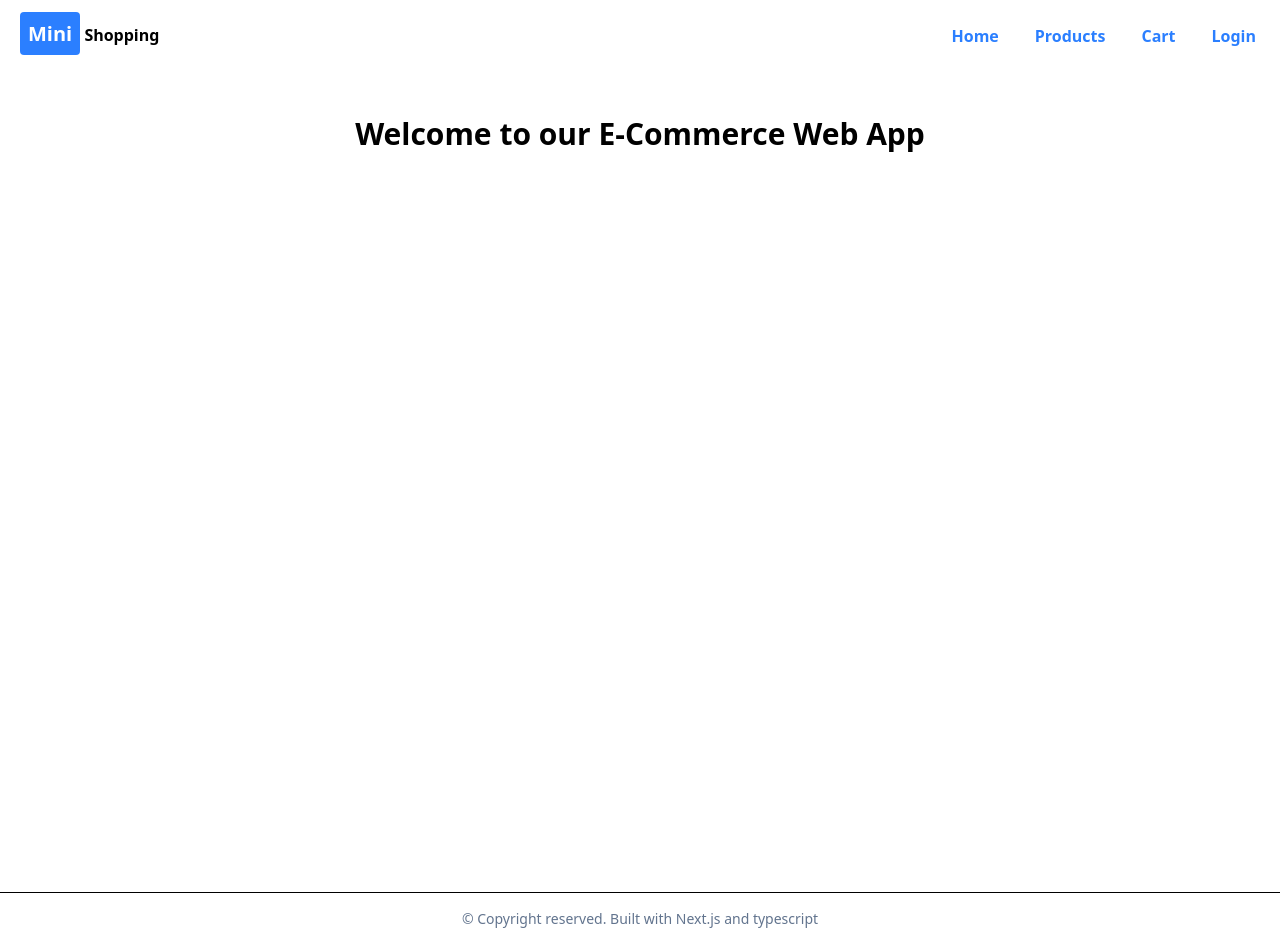
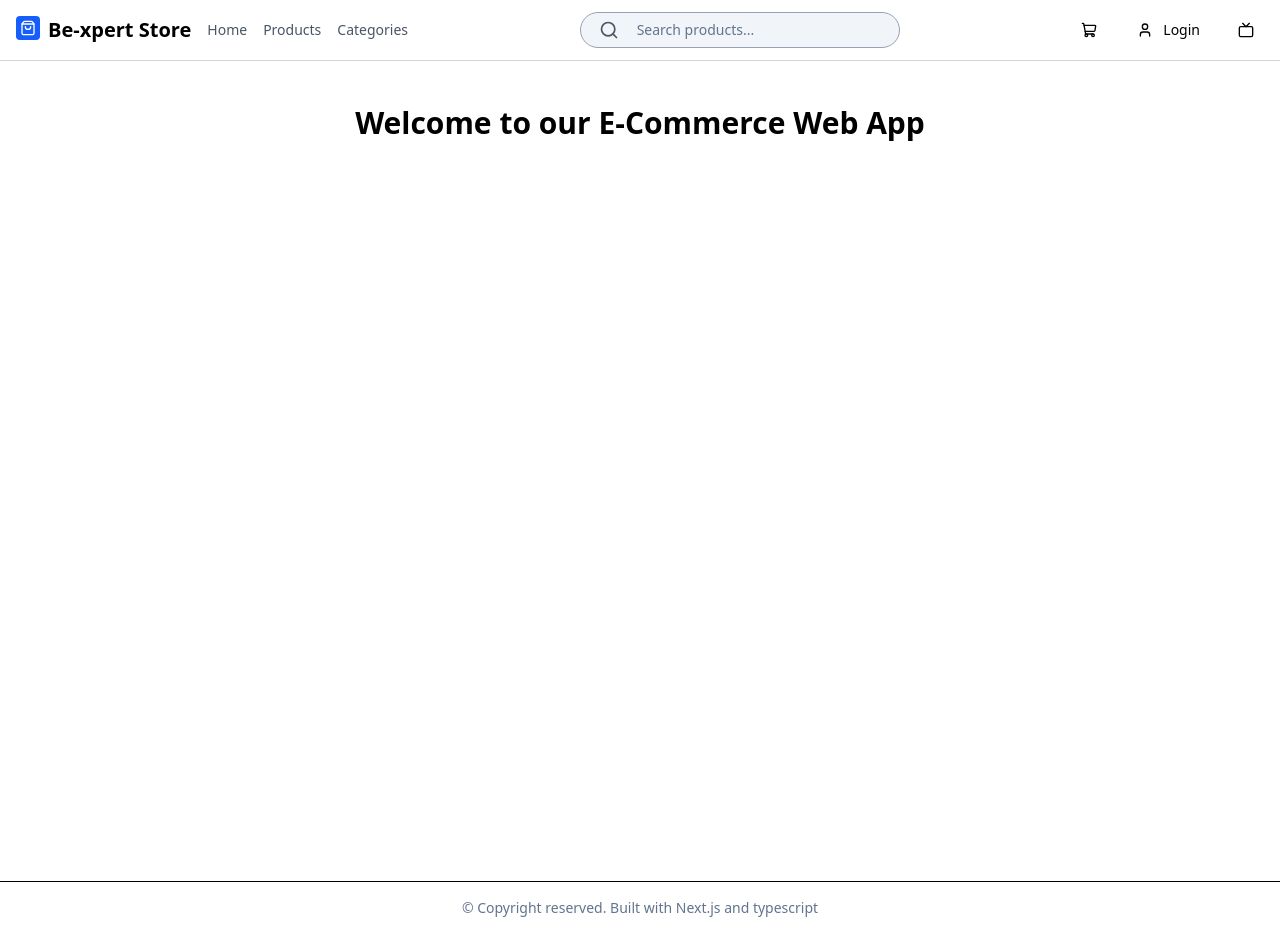
Before and after one commit to Saron-A/nextjs_e_commerce_web_app, a Next.js app: page / in a window 1280 px wide. Built offline with nearby package versions, Linux system fonts and the light colour scheme.

Commit message:
Make the navigation bar professional.

```diff
--- a/package.json
+++ b/package.json
@@ -10,6 +10,7 @@
   },
   "dependencies": {
     "@tanstack/react-query": "^5.104.2",
+    "lucide-react": "^1.56.0",
     "next": "16.4.0",
     "react": "19.3.0",
     "react-dom": "19.3.0"
--- a/src/components/Navbar.tsx
+++ b/src/components/Navbar.tsx
@@ -1,39 +1,62 @@
 import Link from "next/link";
+import { Search, ShoppingBag, User, ShoppingCart, Tv } from "lucide-react";
 
 const Navbar = () => {
   return (
-    <nav className="flex w-full justify-between gap-5 p-4">
-      <Link href="/" className="p-1">
-        <span className="bg-blue-500 font-extrabold text-xl text-white p-2 border-0 rounded">
-          Mini
-        </span>{" "}
-        <span className="font-semibold"> Shopping</span>
-      </Link>
-      <div className="flex justify-end gap-5">
+    <nav className="flex justify-between gap-5 py-3 px-4 border-b border-gray-300">
+      <div className="flex gap-4 items-center">
+        <Link href="/" className="flex gap-2">
+          <ShoppingBag className="p-1 bg-blue-600 text-white border-0 rounded" />
+          <span className="font-bold text-xl">Be-xpert Store</span>
+        </Link>
+
         <Link
           href="/"
-          className="text-blue-500 font-semibold p-2 hover:bg-blue-50 rounded- border-0"
+          className="text-gray-600 text-sm hover:text-black hover:font-semibold"
         >
           Home
         </Link>
         <Link
           href="/products"
-          className="text-blue-500 font-semibold p-2 hover:bg-blue-50 rounded- border-0"
+          className="text-gray-600 text-sm hover:text-black hover:font-semibold"
         >
           Products
         </Link>
         <Link
+          href="/categories"
+          className="text-gray-600 text-sm hover:text-black hover:font-semibold"
+        >
+          Categories
+        </Link>
+      </div>
+      <div className="flex gap-4 px-4 py-1 border rounded-4xl w-80 border-gray-400 bg-slate-100">
+        <Search className="text-gray-600 self-center text-sm h-5 " />
+
+        <input
+          type="text"
+          placeholder="Search products..."
+          id="product"
+          name="search_product"
+          className="text-sm placeholder-slate-500"
+        />
+      </div>
+      <div className="flex gap-5 justify-between items-center">
+        <Link
           href="/cart"
-          className="text-blue-500 font-semibold p-2 hover:bg-blue-50 rounded- border-0"
+          className="hover:bg-blue-100 hover:text-blue-600 p-2 border-0 rounded-xl"
         >
-          Cart
+          <ShoppingCart className="w-5 h-4 text-sm font-thin" />
         </Link>
         <Link
           href="/login"
-          className="text-blue-500 font-semibold p-2 hover:bg-blue-50 rounded- border-0"
+          className="flex gap-2 hover:bg-blue-100 hover:text-blue-600 p-2 border-0 rounded-xl"
         >
-          Login
+          <User className="w-5 h-4 text-sm font-thin self-center" />
+          <span className=" text-sm">Login</span>
         </Link>
+        <button className="font-thin hover:bg-blue-100 hover:text-blue-600 p-2 border-0 rounded-xl">
+          <Tv className="w-5 h-4 text-sm " />
+        </button>
       </div>
     </nav>
   );
```
Also changed, not shown: 1 other file (tests, documents, lock files or other folders).
